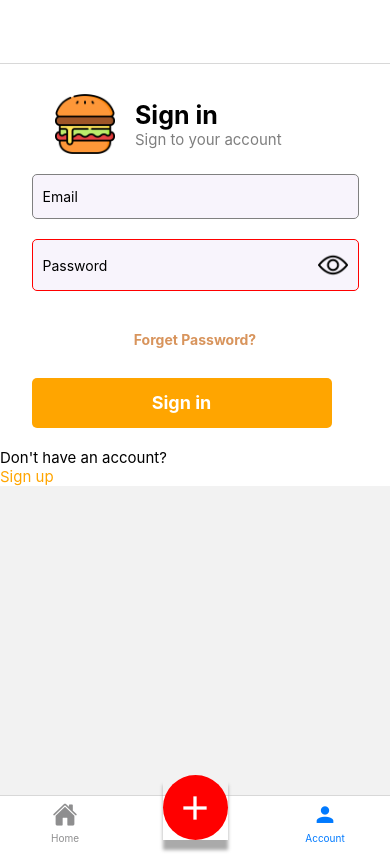
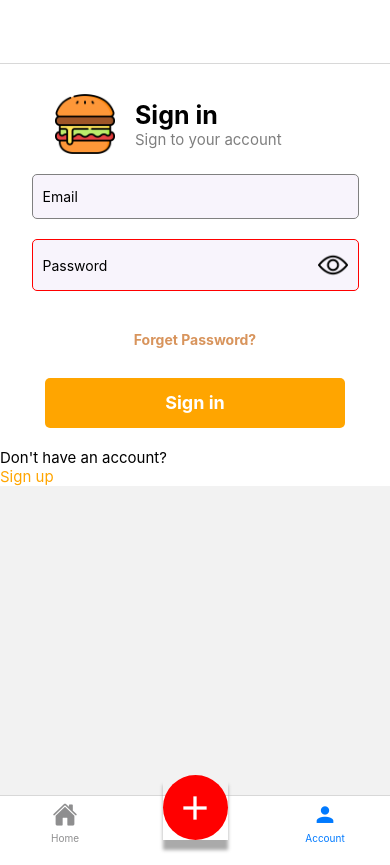
Before and after one commit to 6Bello/GNAMMY, a React Native app: screen /Account in a window 390 px wide. Built offline with nearby package versions, Linux system fonts and the light colour scheme.

Commit message:
alignSignInButton

```diff
--- a/components/Login.js
+++ b/components/Login.js
@@ -97,7 +97,7 @@ const Login = ({ updateUserData }) => {
         <View style={{ marginTop: 20 }}>
           <Text style={styles.fg}>Forget Password?</Text>
         </View>
-        <View style={{ marginTop: 20 }}>
+        <View style={{ marginTop: 20, alignItems: 'center' }}>
           <TouchableOpacity style={styles.loginButton} onPress={handleLogin}>
             <Text style={{ lineHeight: 30, color: "white", fontSize: 18, fontWeight: "bold" }}>Sign in</Text>
           </TouchableOpacity>
@@ -134,6 +134,7 @@ const styles = StyleSheet.create({
   },
 
   loginButton: {
+
     fontWeight: "bold",
     textAlign: "center",
     alignItems: "center",
```
